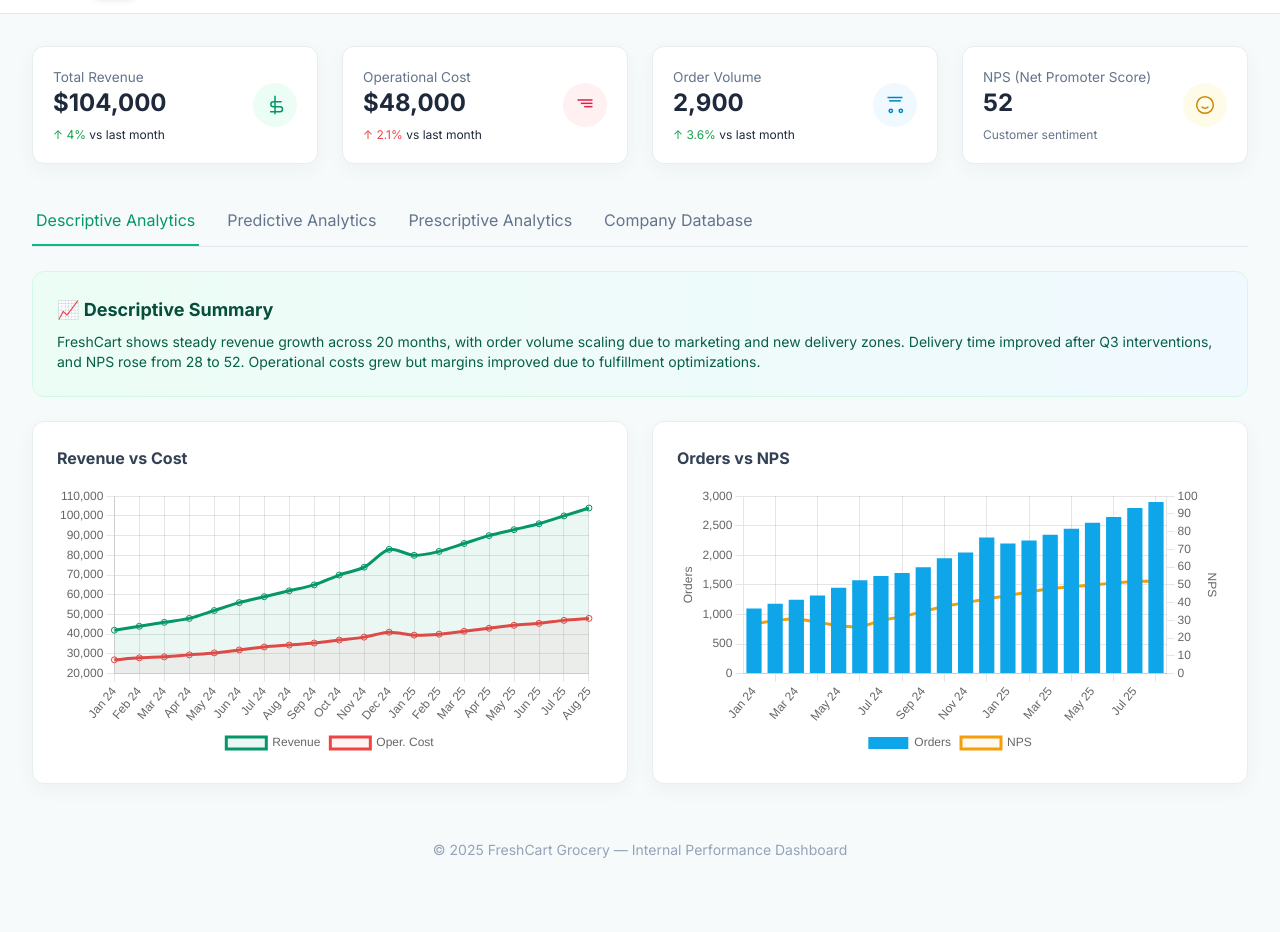
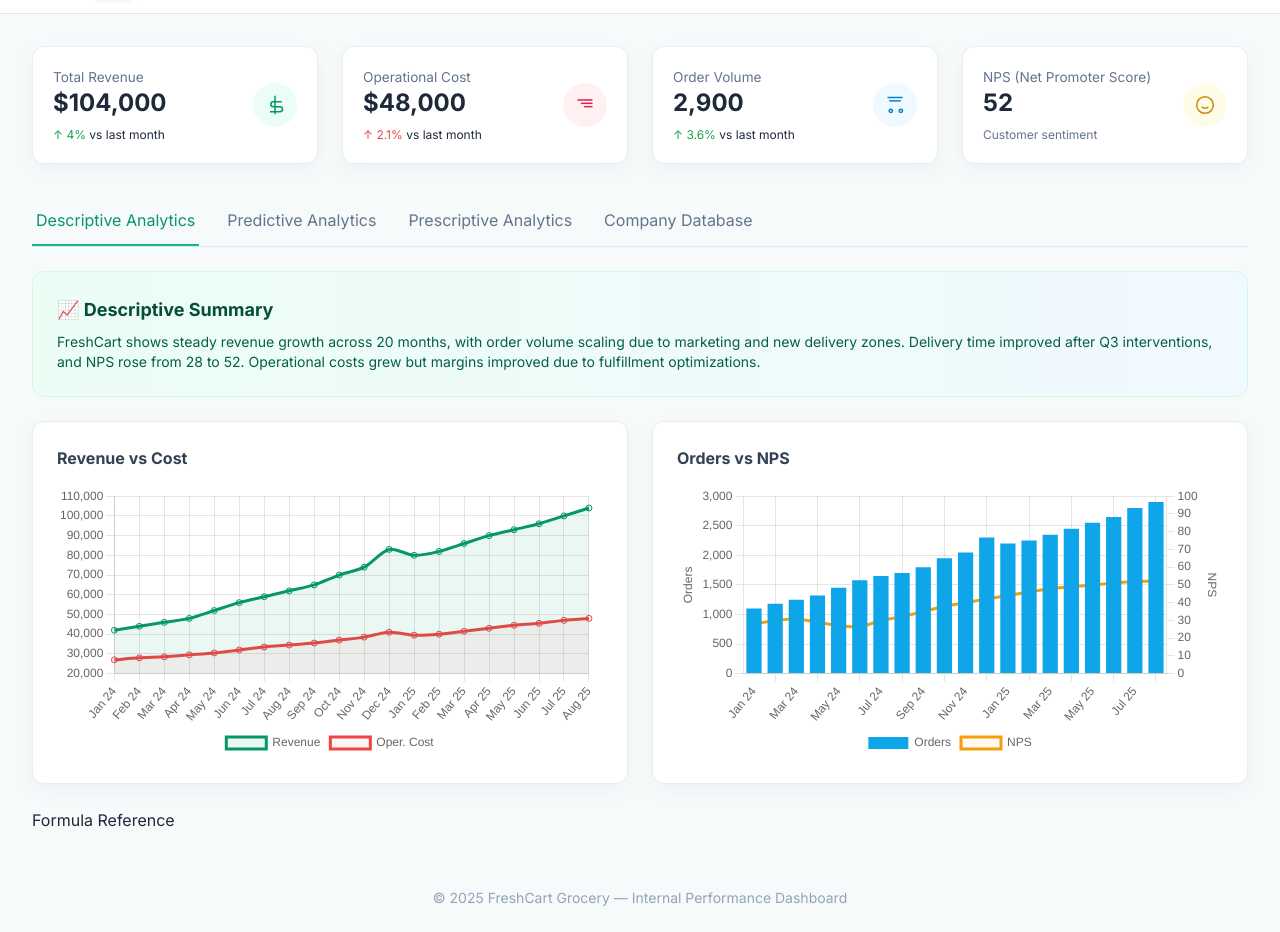
Before and after one commit to DJuspher/IT-TRACK, a plain HTML site: page ITTrack/index.html in a window 1280 px wide. Shown: the part 63-995 px from the top of the page. Before the commit the page ends 947 px from the top, so only its background shows below. Drawn offline with nearby package versions, Linux system fonts and the light colour scheme.

```diff
--- a/ITTrack/index.html
+++ b/ITTrack/index.html
@@ -148,6 +148,9 @@
         </div>
       </div>
     </section>
+    <br>
+
+    <button><a href="formula.html">Formula Reference</a></button>
 
     <!-- Predictive -->
     <section id="predictive" class="tab-content">
```
